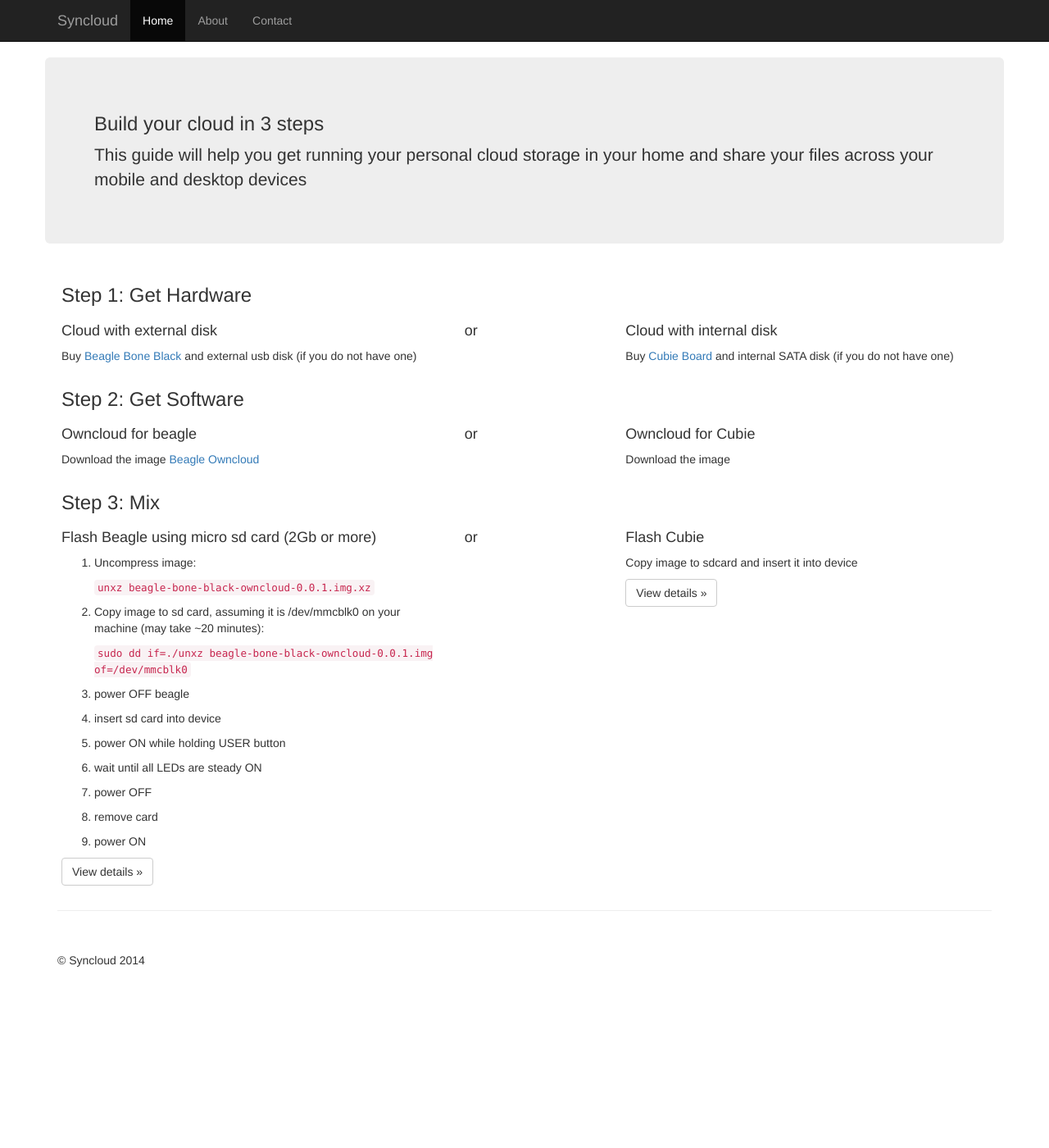
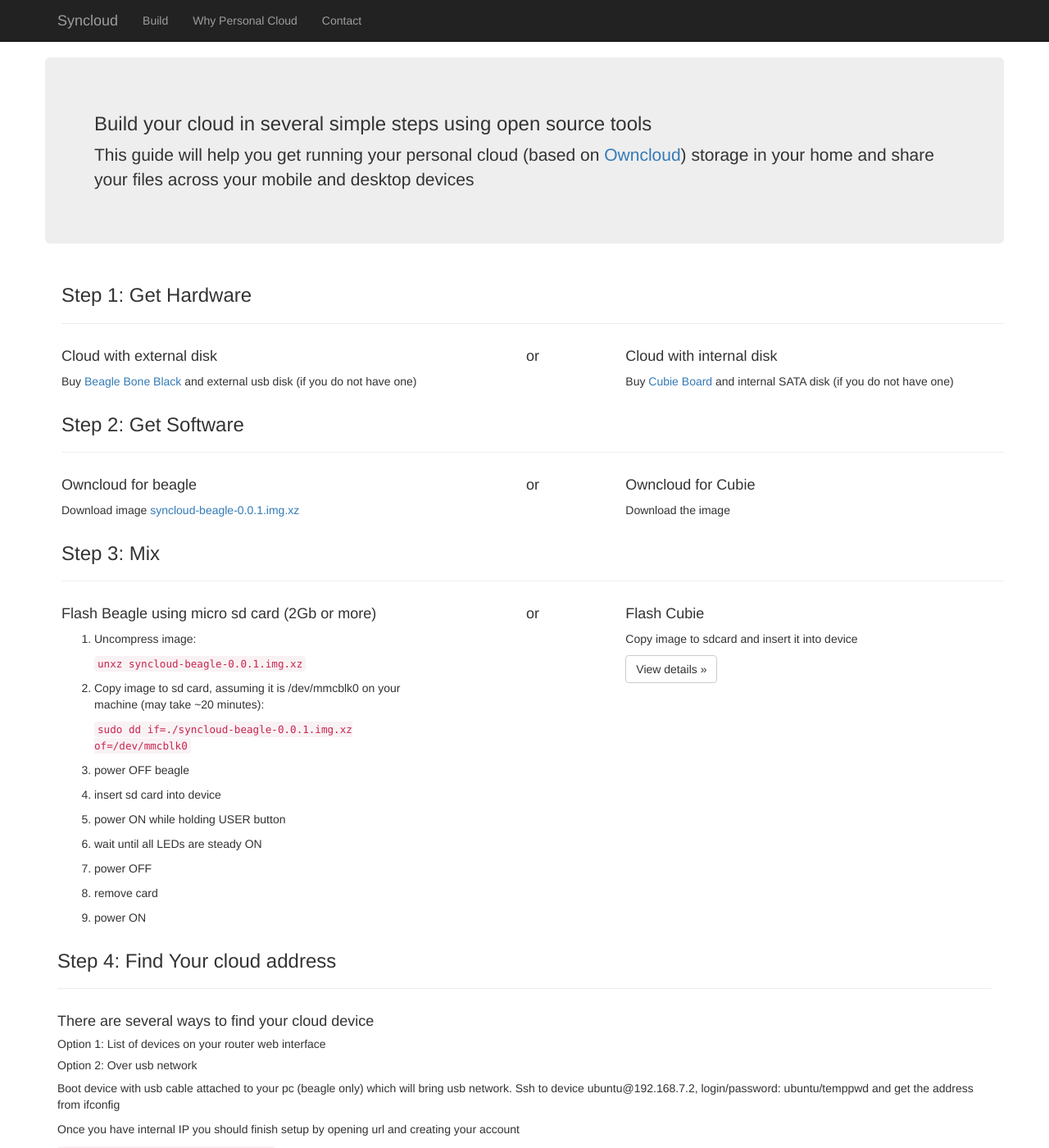
Before and after one commit to syncloud/syncloud.org, a Jekyll site: the page new/index.html, which Jekyll copies as it is, in a window 1280 px wide and 1400 px high. Shown: the whole window at 82% size. Built offline with Jekyll 4.4.1, drawn with Linux system fonts in a browser that asks for light colours; nearby versions of some CDN libraries; Markdown is read by kramdown in place of the engine named in the settings; some of the changed text lies outside the part shown.

Commit message:
more info

```diff
--- a/new/index.html
+++ b/new/index.html
@@ -11,9 +11,10 @@
     <title>Your Personal Cloud</title>
 
     <link rel="stylesheet" href="http://netdna.bootstrapcdn.com/bootstrap/3.1.0/css/bootstrap.min.css">
+    <link href="http://netdna.bootstrapcdn.com/font-awesome/4.0.3/css/font-awesome.css" rel="stylesheet">
 
     <!-- Custom styles for this template -->
-    <link href="offcanvas.css" rel="stylesheet">
+    <link href="style.css" rel="stylesheet">
 
     <!-- Just for debugging purposes. Don't actually copy this line! -->
     <!--[if lt IE 9]>
@@ -40,9 +41,9 @@
         </div>
         <div class="collapse navbar-collapse">
             <ul class="nav navbar-nav">
-                <li class="active"><a href="#">Home</a></li>
-                <li><a href="#about">About</a></li>
-                <li><a href="#contact">Contact</a></li>
+                <li><a href="#build">Build</a></li>
+                <li><a href="#why">Why Personal Cloud</a></li>
+                <li><a href="http://groups.google.com/group/syncloud">Contact</a></li>
             </ul>
         </div>
         <!-- /.nav-collapse -->
@@ -53,22 +54,23 @@
 
 <div class="container">
 
-    <div class="row">
+    <div id="build" class="row">
 
         <div class="col-12">
             <!--<p class="pull-right visible-xs">
               <button type="button" class="btn btn-primary btn-xs" data-toggle="offcanvas">Toggle nav</button>
             </p>-->
             <div class="jumbotron">
-                <h3>Build your cloud in 3 steps</h3>
+                <h3>Build your cloud in several simple steps using open source tools</h3>
 
-                <p>This guide will help you get running your personal cloud storage in your home and share your files
-                    across your mobile and desktop devices</p>
+                <p>This guide will help you get running your personal cloud (based on <a href="http://owncloud.org">Owncloud</a>)
+                    storage in your home and share your files across your mobile and desktop devices</p>
             </div>
-            <div class="row el">
+            <div class="row padding">
 
                 <div class="col-10 col-sm-12 col-lg-12">
                     <h3>Step 1: Get Hardware</h3>
+                    <hr/>
                 </div>
 
                 <div class="col-5 col-sm-5 col-lg-5">
@@ -80,7 +82,7 @@
 
                 </div>
 
-                <div class="col-2 col-sm-2 col-lg-2"><h4>or</h4></div>
+                <div class="col-2 col-sm-2 col-lg-2 text-center"><h4>or</h4></div>
 
                 <div class="col-5 col-sm-5 col-lg-5">
                     <h4>Cloud with internal disk</h4>
@@ -92,16 +94,18 @@
 
                 <div class="col-12 col-sm-12 col-lg-12">
                     <h3>Step 2: Get Software</h3>
+                    <hr/>
                 </div>
                 <div class="col-5 col-sm-5 col-lg-5">
                     <h4>Owncloud for beagle</h4>
 
-                    <p>Download the image <a href="http://cyberb.mooo.com:10000/owncloud/public.php?service=files&t=4cb77b90a8ba23d9595ba15b7c0c4922&download">Beagle Owncloud</a>
+                    <p>Download image <a
+                            href="http://cyberb.mooo.com:10000/owncloud/public.php?service=files&t=c7ed1b0cf72c42d7ebadaba5f4378bf4&download">syncloud-beagle-0.0.1.img.xz</a>
                     </p>
 
                 </div>
 
-                <div class="col-2 col-sm-2 col-lg-2"><h4>or</h4></div>
+                <div class="col-2 col-sm-2 col-lg-2 text-center"><h4>or</h4></div>
 
                 <div class="col-5 col-sm-5 col-lg-5">
                     <h4>Owncloud for Cubie</h4>
@@ -114,6 +118,7 @@
 
                 <div class="col-12 col-sm-12 col-lg-12">
                     <h3>Step 3: Mix</h3>
+                    <hr/>
                 </div>
                 <div class="col-5 col-sm-5 col-lg-5">
                     <h4>Flash Beagle using micro sd card (2Gb or more)</h4>
@@ -121,12 +126,15 @@
                     <ol>
                         <li>
                             <p>Uncompress image:</p>
-                            <code>unxz beagle-bone-black-owncloud-0.0.1.img.xz</code>
+                            <code>unxz syncloud-beagle-0.0.1.img.xz</code>
+
                             <p></p>
                         </li>
                         <li>
-                            <p>Copy image to sd card, assuming it is /dev/mmcblk0 on your machine (may take ~20 minutes):</p>
-                            <code>sudo dd if=./unxz beagle-bone-black-owncloud-0.0.1.img of=/dev/mmcblk0</code>
+                            <p>Copy image to sd card, assuming it is /dev/mmcblk0 on your machine (may take ~20
+                                minutes):</p>
+                            <code>sudo dd if=./syncloud-beagle-0.0.1.img.xz of=/dev/mmcblk0</code>
+
                             <p></p>
                         </li>
                         <li>
@@ -152,10 +160,10 @@
                         </li>
                     </ol>
 
-                    <p><a class="btn btn-default" href="#" role="button">View details &raquo;</a></p>
+                    <!--<p><a class="btn btn-default" href="#" role="button">View details &raquo;</a></p>-->
                 </div>
 
-                <div class="col-2 col-sm-2 col-lg-2"><h4>or</h4></div>
+                <div class="col-2 col-sm-2 col-lg-2 text-center"><h4>or</h4></div>
 
                 <div class="col-5 col-sm-5 col-lg-5">
                     <h4>Flash Cubie</h4>
@@ -165,26 +173,90 @@
                     <p><a class="btn btn-default" href="#" role="button">View details &raquo;</a></p>
                 </div>
             </div>
+
+            <div class="col-12 col-sm-12 col-lg-12">
+                <h3>Step 4: Find Your cloud address</h3>
+                <hr/>
+            </div>
+            <div class="col-12 col-sm-12 col-lg-12">
+                <h4>There are several ways to find your cloud device</h4>
+
+                <h5>Option 1: List of devices on your router web interface</h5>
+                <h5>Option 2: Over usb network</h5>
+
+                <p>Boot device with usb cable attached to your pc (beagle only) which will bring usb network. Ssh to
+                    device ubuntu@192.168.7.2, login/password: ubuntu/temppwd and get the address from ifconfig</p>
+
+                <p>Once you have internal IP you should finish setup by opening url and creating your account</p>
+                <code>http://[cloud ip address]/owncloud</code>
+                <!--<p><a class="btn btn-default" href="#" role="button">View details &raquo;</a></p>-->
+            </div>
+
+            <div class="col-12 col-sm-12 col-lg-12">
+                <h3>Step 5: Use</h3>
+                <hr/>
+            </div>
+            <div class="col-12 col-sm-12 col-lg-12">
+                <h4>Download clients</h4>
+
+                <div class="btn-group">
+                    <a class="btn btn-large btn-primary" href="http://owncloud.org/sync-clients/#windows"><i
+                            class="fa fa-windows"></i> Windows</a>
+                    <a class="btn btn-large btn-primary" href="http://owncloud.org/sync-clients/#mac"><i
+                            class="fa fa-apple"></i> Mac OS X</a>
+                    <a class="btn btn-large btn-primary" href="http://owncloud.org/sync-clients/#linux"><i
+                            class="fa fa-linux"></i> Linux</a>
+                    <a class="btn btn-large btn-primary"
+                       href="https://play.google.com/store/apps/details?id=com.owncloud.android"><i
+                            class="fa fa-android"></i> Android</a>
+                    <a class="btn btn-large btn-primary"
+                       href="http://itunes.apple.com/us/app/owncloud/id543672169?ls=1&mt=8"><i class="fa fa-apple"></i>
+                        iPhone</a>
+                </div>
+            </div>
+
+
             <!--/row-->
         </div>
-        <!--/span-->
 
-        <!--<div class="col-xs-6 col-sm-3 sidebar-offcanvas" id="sidebar" role="navigation">
-          <div class="list-group">
-            <a href="#" class="list-group-item active">Link</a>
-            <a href="#" class="list-group-item">Link</a>
-            <a href="#" class="list-group-item">Link</a>
-            <a href="#" class="list-group-item">Link</a>
-            <a href="#" class="list-group-item">Link</a>
-            <a href="#" class="list-group-item">Link</a>
-            <a href="#" class="list-group-item">Link</a>
-            <a href="#" class="list-group-item">Link</a>
-            <a href="#" class="list-group-item">Link</a>
-            <a href="#" class="list-group-item">Link</a>
-          </div>
-        </div>--><!--/span-->
     </div>
-    <!--/row-->
+
+    <br/>
+
+    <div id="why" class="row">
+
+        <div class="col-12">
+            <!--<p class="pull-right visible-xs">
+              <button type="button" class="btn btn-primary btn-xs" data-toggle="offcanvas">Toggle nav</button>
+            </p>-->
+            <div class="jumbotron">
+                <h3>Why anyone might want to have personal cloud storage?</h3>
+
+                <p>Because it is mine and I control it.</p>
+            </div>
+
+            <div class="col-12 col-sm-12 col-lg-12">
+                <h4>Some other reasons just in case it is not enough</h4>
+
+                <ol>
+                    <li>Cheaper storage</li>
+                    <li>No monthly subscriptions</li>
+                    <li>No third party control</li>
+                </ol>
+            </div>
+
+            <div class="col-12 col-sm-12 col-lg-12">
+                <h4>Some concerns about personal device you should be aware of</h4>
+
+                <ol>
+                    <li>Backup currently is not implemented</li>
+                </ol>
+            </div>
+
+            <!--/row-->
+        </div>
+
+    </div>
 
     <hr>
 
@@ -201,6 +273,6 @@
 <!-- Placed at the end of the document so the pages load faster -->
 <script src="https://code.jquery.com/jquery-1.10.2.min.js"></script>
 <script src="http://netdna.bootstrapcdn.com/bootstrap/3.1.0/js/bootstrap.min.js"></script>
-<script src="offcanvas.js"></script>
+<script src="index.js"></script>
 </body>
 </html>
--- a/new/offcanvas.css
+++ b/new/style.css
@@ -13,7 +13,7 @@
   padding: 30px 0;
 }
 
-.el {
+.padding {
   padding-left: 20px;
 }
 /*
```
Also changed, not shown: new/index.js (renamed from new/offcanvas.js).
